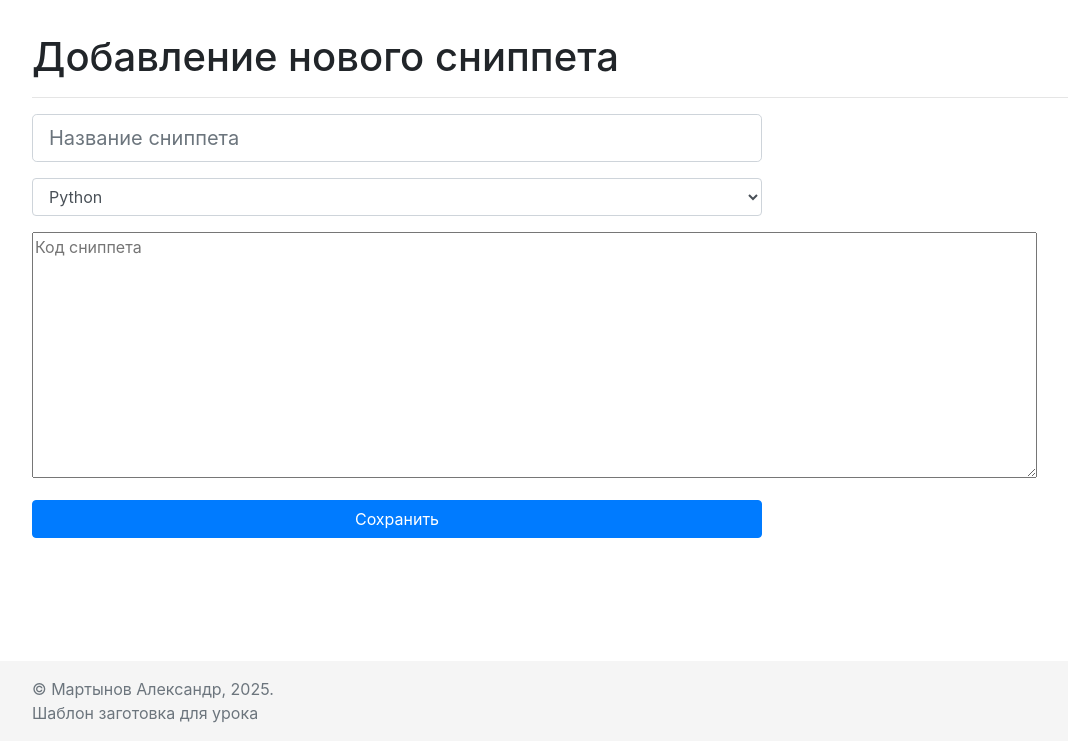
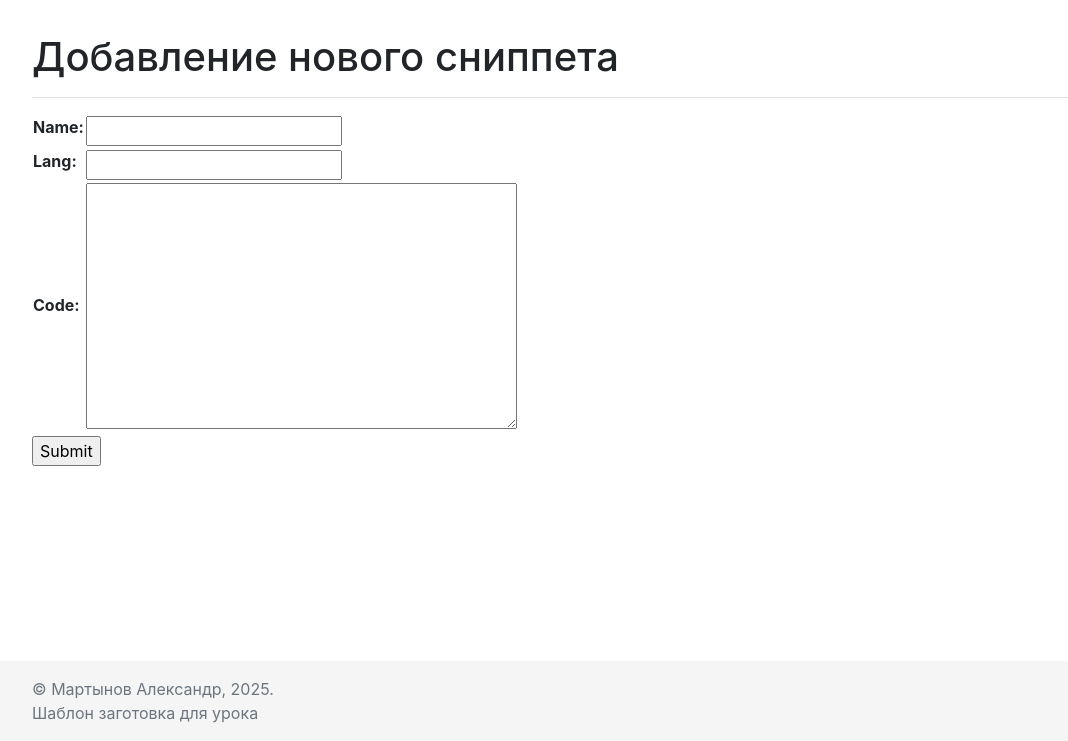
Before and after one commit to Sk8alex/DjangoSnippets, a Django app: page /snippets/add in a window 1280 px wide. Shown: the part 59-800 px from the top of the page, without its empty margins (53-1121 px from the left). Run offline with Django 3.2, Linux system fonts and the light colour scheme; some libraries are stand-ins or nearby versions.

Commit message:
Start Django's forms and added Snippet submit

```diff
--- /dev/null
+++ b/MainApp/forms.py
@@ -0,0 +1,18 @@
+from django.forms import ModelForm, ValidationError
+from MainApp.models import Snippet
+#rom django.forms import Form
+
+
+
+class SnippetForm(ModelForm):
+    class Meta:
+       model = Snippet
+       # Описываем поля, которые будем заполнять в форме
+       fields = ['name', 'lang', 'code']
+
+    def clean_name(self):
+       """Функция проверки имени сниппета"""
+       snippet_name = self.cleaned_data.get("name")
+       if snippet_name is not None and len(snippet_name) > 3:
+          return snippet_name
+       raise ValidationError("Snippet name too short")
--- a/MainApp/views.py
+++ b/MainApp/views.py
@@ -1,7 +1,8 @@
-from django.http import Http404
+from django.http import Http404, HttpResponse
 from django.shortcuts import render, redirect
 from MainApp.models import Snippet
 from django.core.exceptions import ObjectDoesNotExist
+from MainApp.forms import SnippetForm
 
 
 def index_page(request):
@@ -10,7 +11,12 @@ def index_page(request):
 
 
 def add_snippet_page(request):
-    context = {'pagename': 'Добавление нового сниппета'}
+    form = SnippetForm()
+    context = {
+        'pagename': 'Добавление нового сниппета',
+        'form': form
+        }
+
     return render(request, 'pages/add_snippet.html', context)
 
 
@@ -33,3 +39,8 @@ def snippet_detail(request, snippet_id: int):
     else:
         context['snippet'] = snippet
         return render(request, 'pages/snippet_detail.html', context)
+
+
+def create_snippet(request):
+    print(f"{request.POST = }")
+    return HttpResponse("Ok")
--- a/Snippets/urls.py
+++ b/Snippets/urls.py
@@ -8,4 +8,5 @@ urlpatterns = [
     path('snippets/add', views.add_snippet_page, name ="snippets-add"),
     path('snippets/list', views.snippets_page, name ="snippets-list"),
     path('snippets/<int:snippet_id>', views.snippet_detail, name='snippet-detail'),
+    path('snippets/create', views.create_snippet, name='create-snippet'),
 ] + static(settings.STATIC_URL, document_root=settings.STATIC_ROOT)
--- a/templates/pages/add_snippet.html
+++ b/templates/pages/add_snippet.html
@@ -14,31 +14,13 @@
 
         <div class="row">
             <div class="col">
-                <form action="" method="post">
-                    <div class="form-group row">
-                        <div class="col-8">
-                            <input type="text" name="name" class="form-control form-control-lg" placeholder="Название сниппета">
-                        </div>
-                    </div>
-                    <div class="form-group row">
-                        <div class="col-8">
-                            <select class="form-control" name="lang">
-                                <option>Python</option>
-                                <option>C++</option>
-                                <option>JavaScript</option>
-                            </select>
-                        </div>
-                    </div>
-                    <div class="form-group row">
-                        <div class="col-8">
-                            <textarea cols="96" rows="10" placeholder="Код сниппета"></textarea>
-                        </div>
-                    </div>
-                    <div class="form-group row">
-                        <div class="col-8">
-                            <input type="submit" class="btn btn-primary btn-block" value="Сохранить">
-                        </div>
-                    </div>
+                <form action="{% url "create-snippet" %}" method="post">
+                    {% csrf_token %}
+                    <table>
+                        {{ form}}
+                    </table>
+
+                    <input type="submit" value="Submit">
                 </form>
 
             </div>
```
